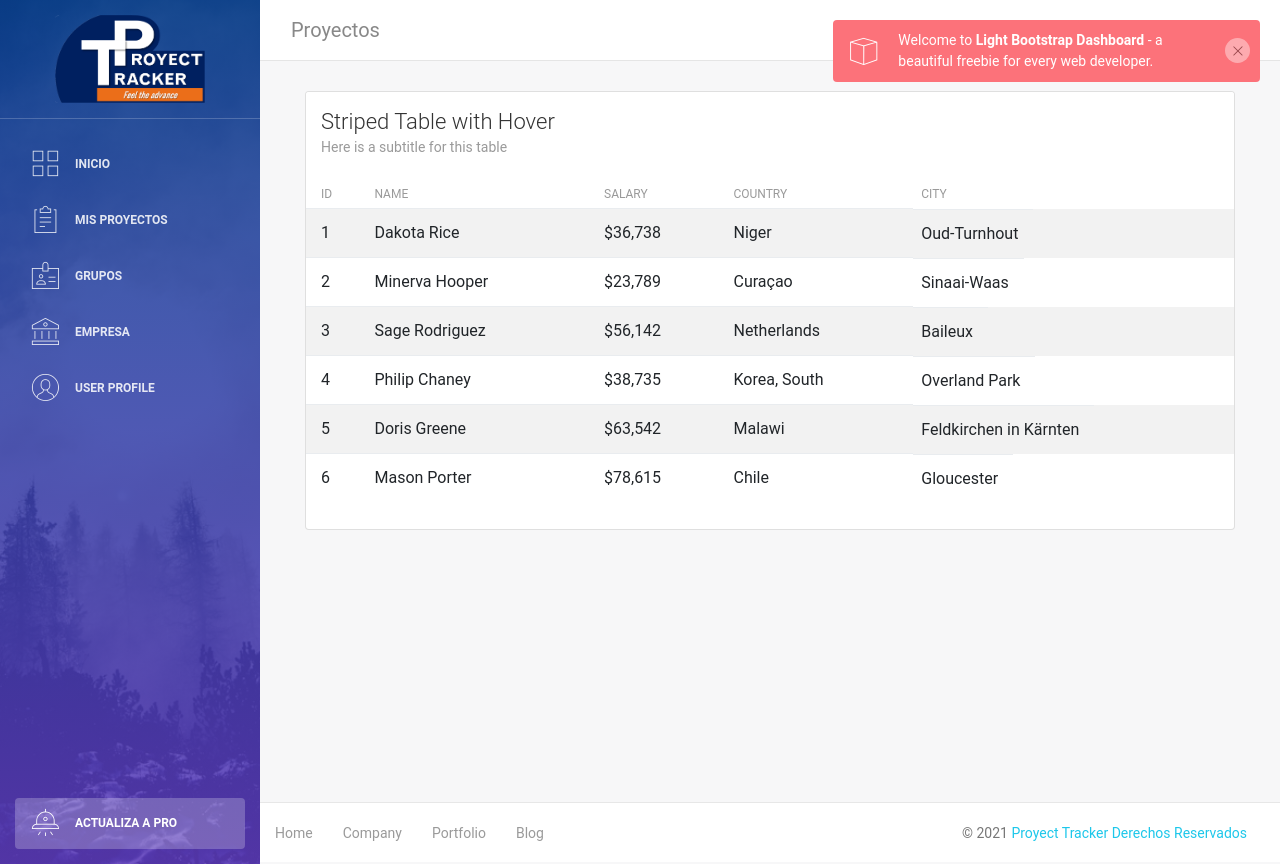
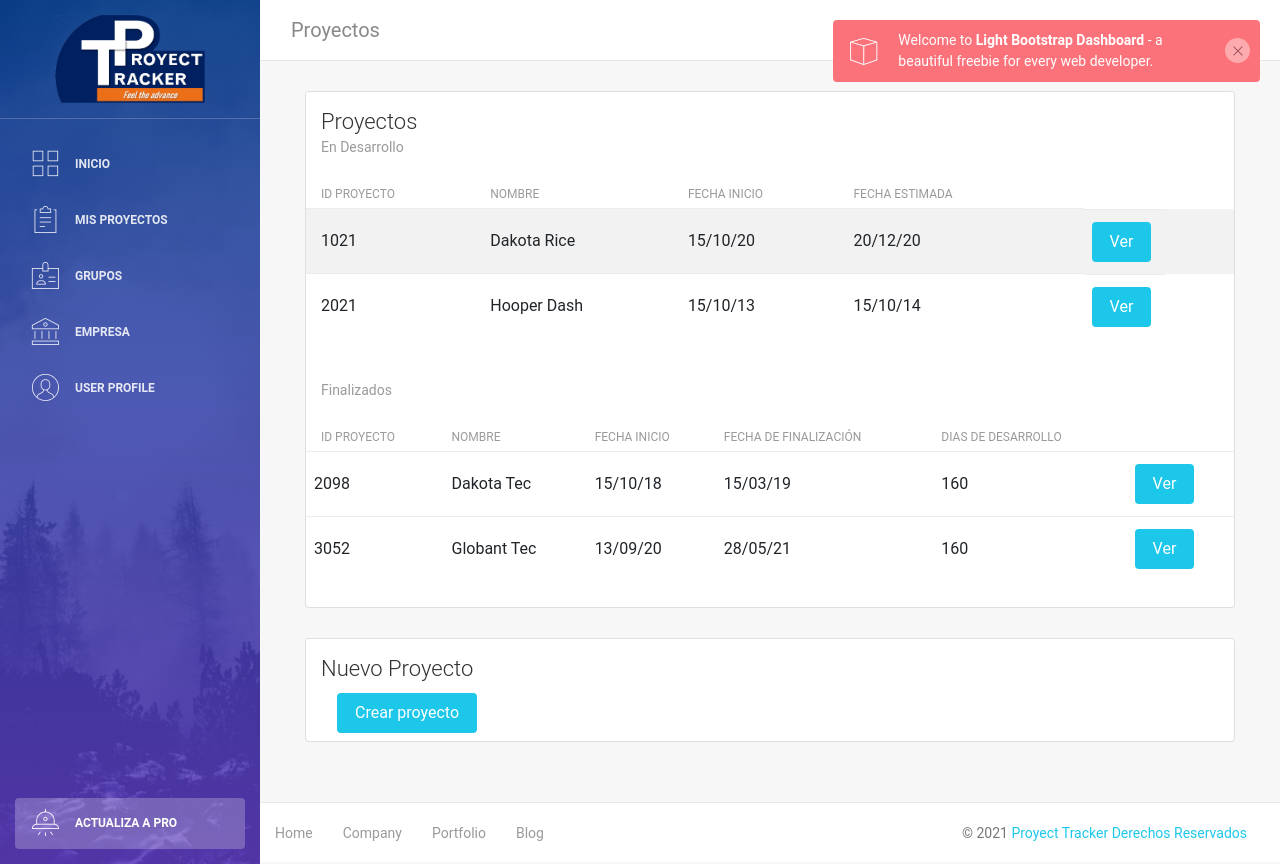
Before and after one commit to chrisPumita/tracker, a PHP site: page /APP/view/proyectos.php in a window 1280 px wide. Run offline with PHP 8.4, Linux system fonts and the light colour scheme; some libraries are stand-ins or nearby versions.

Commit message:
Creamos interfaz para el apartado de empresa y proyectos

```diff
--- a/APP/view/proyectos.php
+++ b/APP/view/proyectos.php
@@ -20,63 +20,86 @@ include_once "./include/header.php";
                                 <div class="col-md-12">
                                     <div class="card strpied-tabled-with-hover">
                                         <div class="card-header ">
-                                            <h4 class="card-title">Striped Table with Hover</h4>
-                                            <p class="card-category">Here is a subtitle for this table</p>
+                                            <h4 class="card-title">Proyectos</h4>
+                                            <p class="card-category">En Desarrollo</p>
                                         </div>
                                         <div class="card-body table-full-width table-responsive">
                                             <table class="table table-hover table-striped">
                                                 <thead>
-                                                <tr><th>ID</th>
-                                                    <th>Name</th>
-                                                    <th>Salary</th>
-                                                    <th>Country</th>
-                                                    <th>City</th>
+                                                <tr><th>ID Proyecto</th>
+                                                    <th>Nombre</th>
+                                                    <th>Fecha Inicio</th>
+                                                    <th>Fecha Estimada</th>
+                                                    <th></th>
+                                                    <th></th>
                                                 </tr></thead>
                                                 <tbody>
                                                 <tr>
-                                                    <td>1</td>
+                                                    <td>1021</td>
                                                     <td>Dakota Rice</td>
-                                                    <td>$36,738</td>
-                                                    <td>Niger</td>
-                                                    <td>Oud-Turnhout</td>
+                                                    <td>15/10/20</td>
+                                                    <td>20/12/20</td>
+                                                    <td></td>
+                                                    <td><button type="submit" class="btn btn-info btn-fill pull-right">Ver</button></td>
                                                 </tr>
                                                 <tr>
-                                                    <td>2</td>
-                                                    <td>Minerva Hooper</td>
-                                                    <td>$23,789</td>
-                                                    <td>Curaçao</td>
-                                                    <td>Sinaai-Waas</td>
-                                                </tr>
-                                                <tr>
-                                                    <td>3</td>
-                                                    <td>Sage Rodriguez</td>
-                                                    <td>$56,142</td>
-                                                    <td>Netherlands</td>
-                                                    <td>Baileux</td>
-                                                </tr>
-                                                <tr>
-                                                    <td>4</td>
-                                                    <td>Philip Chaney</td>
-                                                    <td>$38,735</td>
-                                                    <td>Korea, South</td>
-                                                    <td>Overland Park</td>
-                                                </tr>
-                                                <tr>
-                                                    <td>5</td>
-                                                    <td>Doris Greene</td>
-                                                    <td>$63,542</td>
-                                                    <td>Malawi</td>
-                                                    <td>Feldkirchen in Kärnten</td>
-                                                </tr>
-                                                <tr>
-                                                    <td>6</td>
-                                                    <td>Mason Porter</td>
-                                                    <td>$78,615</td>
-                                                    <td>Chile</td>
-                                                    <td>Gloucester</td>
+                                                    <td>2021</td>
+                                                    <td>Hooper Dash</td>
+                                                    <td>15/10/13</td>
+                                                    <td>15/10/14</td>
+                                                    <td></td>
+                                                    <td><button type="submit" class="btn btn-info btn-fill pull-right">Ver</button></td>
                                                 </tr>
                                                 </tbody>
                                             </table>
+                                        </div>
+                                        <div class="card-header ">
+                                            <p class="card-category">Finalizados</p>
+                                            </div>
+                                            <div class="card-body table-full-width table-responsive">
+                                                <table class="table table-hover table-striped">
+                                                    <thead>
+                                                    <tr><th>ID Proyecto</th>
+                                                        <th>Nombre</th>
+                                                        <th>Fecha Inicio</th>
+                                                        <th>Fecha de finalización</th>
+                                                        <th>Dias de desarrollo</th>
+                                                        <th></th>
+                                                    </tr>
+                                                    <tr>
+                                                        <td>2098</th>
+                                                        <td>Dakota Tec</td>
+                                                        <td>15/10/18</td>
+                                                        <td>15/03/19</td>
+                                                        <td>160</td>
+                                                        <td><button type="submit" class="btn btn-info btn-fill pull-right">Ver</button></td>
+                                                    </tr>
+                                                    <tr>
+                                                        <td>3052</th>
+                                                        <td>Globant Tec</td>
+                                                        <td>13/09/20</td>
+                                                        <td>28/05/21</td>
+                                                        <td>160</td>
+                                                        <td><button type="submit" class="btn btn-info btn-fill pull-right">Ver</button></td>
+                                                    </tr>
+                                                    </thead>
+                                                </table>
+                                            </div>
+                                    </div>
+                                </div>
+                            </div>
+                            <div class="row">
+                                <div class="col-md-12">
+                                    <div class="card strpied-tabled-with-hover">
+                                        <div class="card-header ">
+                                            <h4 class="card-title">Nuevo Proyecto</h4>
+                                        </div>
+                                        <div class="col-md-6">
+                                        </div>
+                                        <div class="col-md-6">
+                                            <a class="nav-link" href="./plantilla.php">
+                                            <button type="submit" class="btn btn-info btn-fill upull-right">Crear proyecto</button>
+                                            </a>
                                         </div>
                                     </div>
                                 </div>
```
Also changed, not shown: APP/view/empresa.php (+8 -5 lines).
